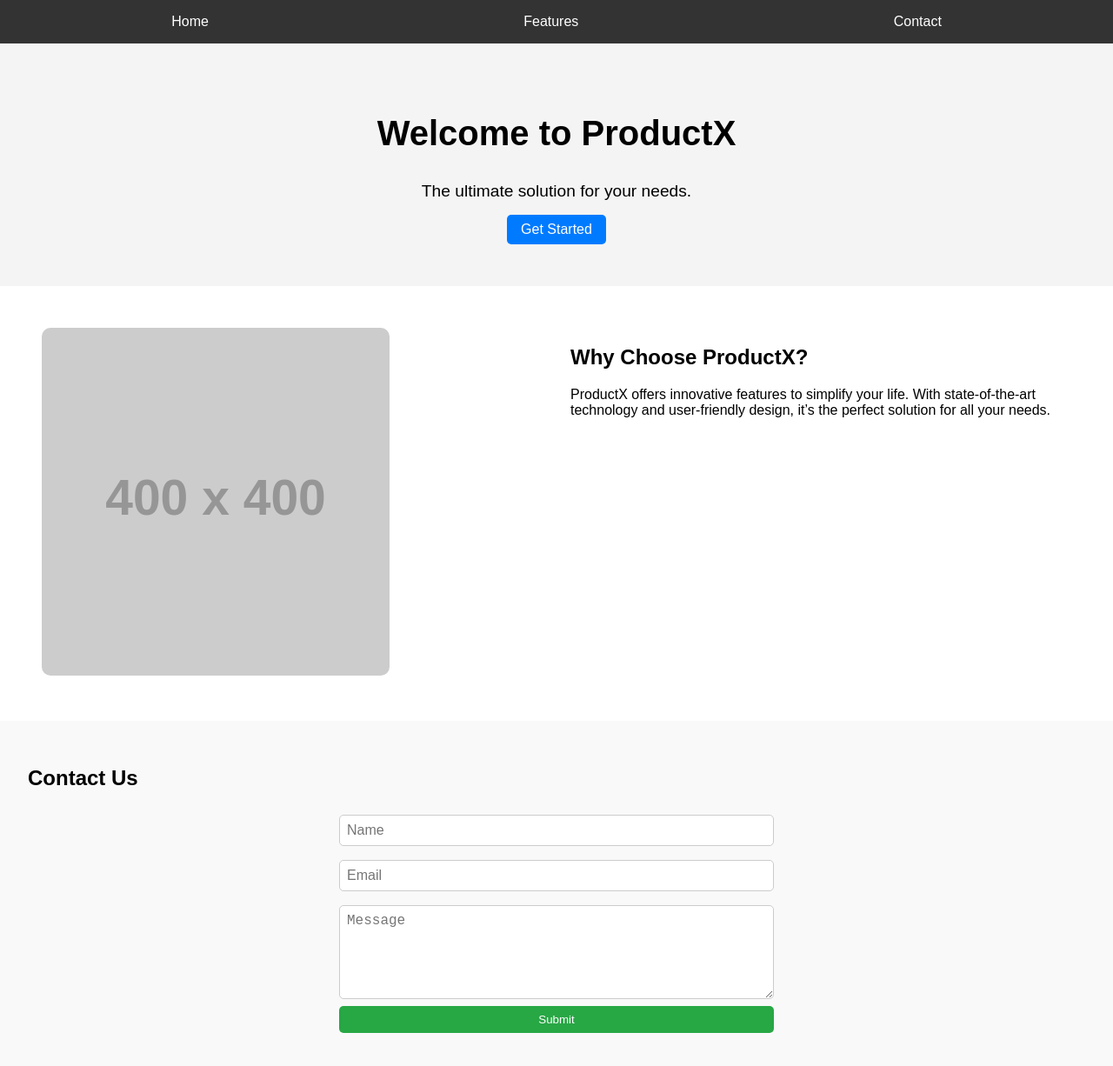
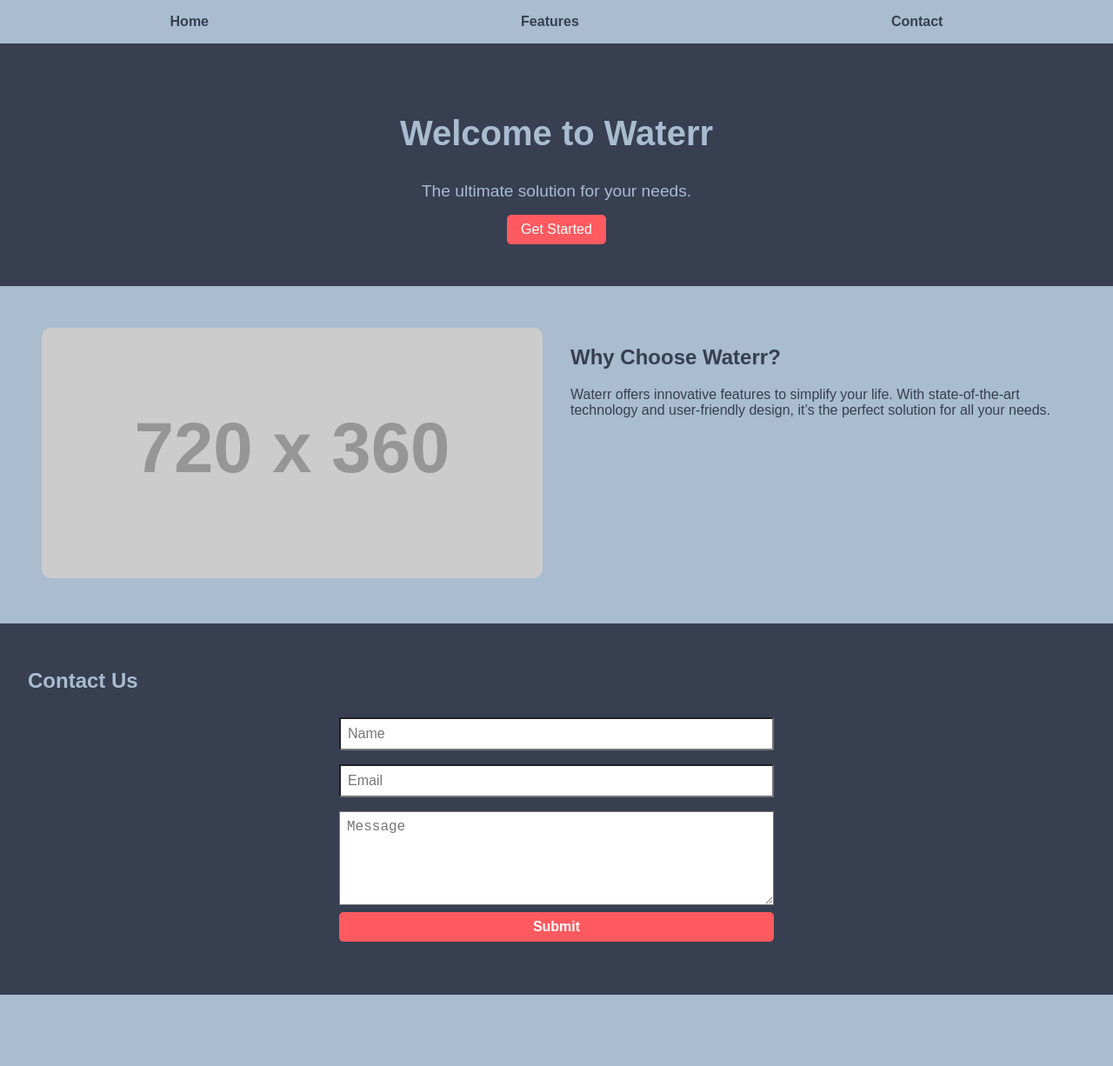
Before and after one commit to aashraybavisa/simple-web, a plain HTML site: page index.html in a window 1280 px wide. Shown: the whole page at 87% size. After the commit the page ends 1144 px from the top, so only its background shows below. Drawn offline with Linux system fonts and the light colour scheme; placeholder pictures from the web are drawn by us.

Commit message:
feat: final touchups

```diff
--- a/index.html
+++ b/index.html
@@ -4,7 +4,7 @@
 <head>
     <meta charset="UTF-8">
     <meta name="viewport" content="width=device-width, initial-scale=1.0">
-    <title>Responsive Landing Page</title>
+    <title>Waterr</title>
     <link rel="stylesheet" href="style.css" />
 </head>
 
@@ -18,7 +18,7 @@
 
     <!-- Hero Section -->
     <section class="hero">
-        <h1>Welcome to ProductX</h1>
+        <h1>Welcome to Waterr</h1>
         <p>The ultimate solution for your needs.</p>
         <button>Get Started</button>
     </section>
@@ -26,11 +26,11 @@
     <!-- Features Section -->
     <section id="features" class="features">
         <div class="column">
-            <img src="https://via.placeholder.com/400" alt="Product Image">
+            <img src="https://fakeimg.pl/720x360/373f51/a9bcd0?text=Waterr" alt="Product Image" title="Placeholder Image">
         </div>
         <div class="column">
-            <h2>Why Choose ProductX?</h2>
-            <p>ProductX offers innovative features to simplify your life. With state-of-the-art technology and
+            <h2>Why Choose Waterr?</h2>
+            <p>Waterr offers innovative features to simplify your life. With state-of-the-art technology and
                 user-friendly design, it’s the perfect solution for all your needs.</p>
         </div>
     </section>
--- a/script.js
+++ b/script.js
@@ -1,24 +1,28 @@
 function validateForm() {
-  const name = document.getElementById("name").value;
-  const email = document.getElementById("email").value;
-  const message = document.getElementById("message").value;
+  const name = document.getElementById("name");
+  const email = document.getElementById("email");
+  const message = document.getElementById("message");
   const errorElement = document.getElementById("error");
 
   // Clear previous error messages
   errorElement.textContent = "";
 
   // Simple validation
-  if (!name || !email || !message) {
+  if (!name?.value || !email?.value || !message?.value) {
     errorElement.textContent = "All fields are required.";
     return;
   }
 
   // Email validation
   const emailPattern = /^[^\s@]+@[^\s@]+\.[^\s@]+$/;
-  if (!emailPattern.test(email)) {
+  if (!emailPattern.test(email?.value)) {
     errorElement.textContent = "Please enter a valid email address.";
     return;
   }
 
   alert("Form submitted successfully!");
+
+  // Clear form
+  const form = document.getElementById('contactForm');
+  form.reset();
 }
--- a/style.css
+++ b/style.css
@@ -3,20 +3,23 @@ body {
   margin: 0;
   padding: 0;
   box-sizing: border-box;
+  background-color: #a9bcd0;
 }
 
 /* Navigation Bar */
 nav {
-  background-color: #333;
-  color: white;
+  background-color: #a9bcd0;
+  color: #373f51;
   display: flex;
   justify-content: space-around;
   align-items: center;
   padding: 1rem;
+  font-size: 1rem;
+  font-weight: 600;
 }
 
 nav a {
-  color: white;
+  color: #373f51;
   text-decoration: none;
   margin: 0 1rem;
 }
@@ -29,22 +32,24 @@ nav a:hover {
 .hero {
   text-align: center;
   padding: 3rem 1rem;
-  background-color: #f4f4f4;
+  background-color: #373f51;
 }
 
 .hero h1 {
   font-size: 2.5rem;
+  color: #a9bcd0;
 }
 
 .hero p {
   font-size: 1.2rem;
   margin: 1rem 0;
+  color: #a9bcd0;
 }
 
 .hero button {
   padding: 0.5rem 1rem;
   font-size: 1rem;
-  background-color: #007bff;
+  background-color: #ff5a5f;
   color: white;
   border: none;
   border-radius: 5px;
@@ -52,7 +57,7 @@ nav a:hover {
 }
 
 .hero button:hover {
-  background-color: #0056b3;
+  background-color: #a9bcd0;
 }
 
 /* Features Section */
@@ -60,6 +65,7 @@ nav a:hover {
   display: flex;
   flex-wrap: wrap;
   padding: 2rem;
+  background-color: #a9bcd0;
 }
 
 .features img {
@@ -71,12 +77,14 @@ nav a:hover {
   flex: 1;
   padding: 1rem;
   min-width: 300px;
+  color: #373f51;
 }
 
 /* Contact Section */
 .contact {
   padding: 2rem;
-  background-color: #f9f9f9;
+  background-color: #373f51;
+  color: #a9bcd0;
 }
 
 .contact form {
@@ -91,21 +99,23 @@ nav a:hover {
   margin: 0.5rem 0;
   padding: 0.5rem;
   font-size: 1rem;
-  border: 1px solid #ccc;
-  border-radius: 5px;
+  color: #373f51;
+  background-color: white;
 }
 
 .contact button {
   padding: 0.5rem 1rem;
-  background-color: #28a745;
+  font-size: 1rem;
+  background-color: #ff5a5f;
   color: white;
+  font-weight: 600;
   border: none;
   border-radius: 5px;
   cursor: pointer;
 }
 
 .contact button:hover {
-  background-color: #218838;
+  background-color: #a9bcd0;
 }
 
 .error {
```
